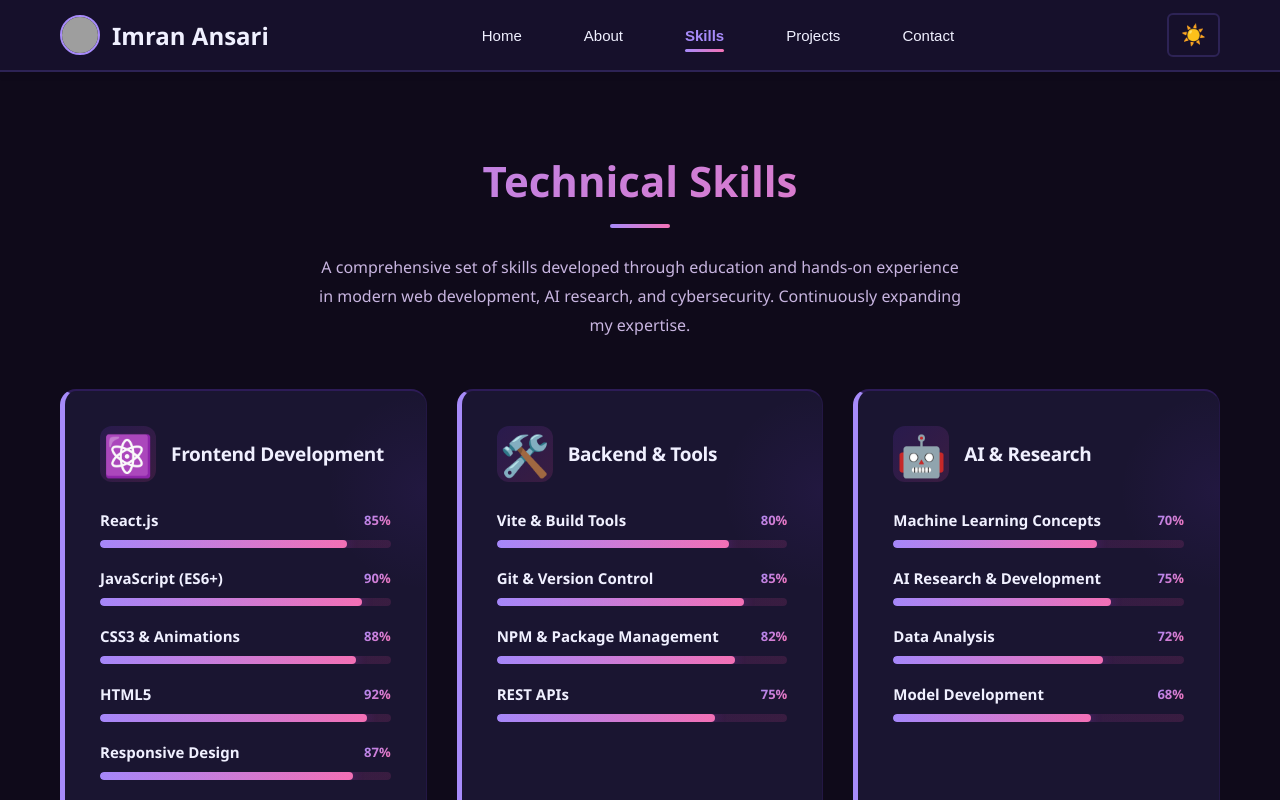
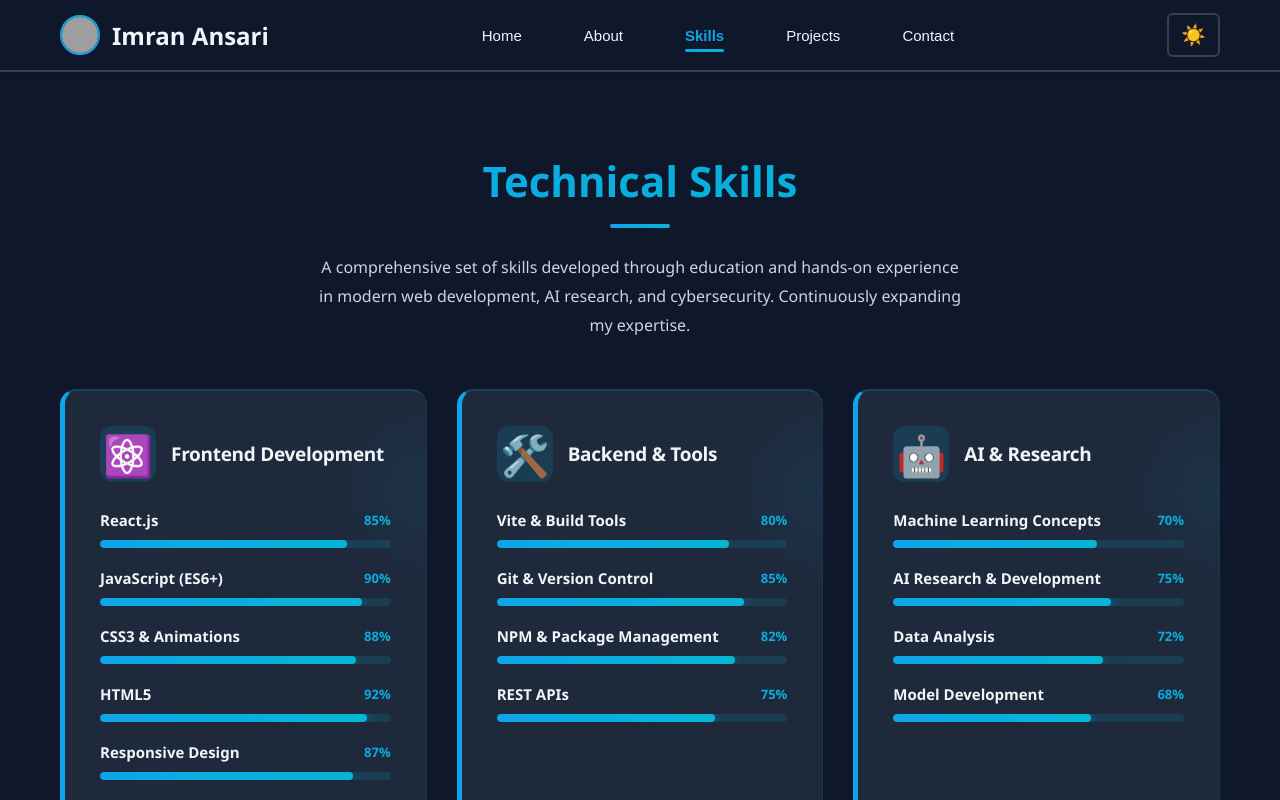
Before and after one commit to imran-0101/MyProfile, a React (Vite) app: page / in a window 1280 px wide. Both pictures are taken after a click on the button "Skills". Shown: the top 800 px of the page. Built offline with nearby package versions, Linux system fonts and the light colour scheme; grey boxes are pictures that could not be loaded.

Commit message:
[changes in colour]

```diff
--- a/src/components/Header.css
+++ b/src/components/Header.css
@@ -48,7 +48,7 @@
 
 .profile-photo:hover {
   transform: scale(1.1);
-  box-shadow: 0 0 12px rgba(124, 58, 237, 0.6);
+  box-shadow: 0 0 12px rgba(14, 165, 233, 0.6);
 }
 
 .nav {
@@ -73,7 +73,7 @@
 
 .nav-link:hover {
   color: var(--accent-primary);
-  background-color: rgba(124, 58, 237, 0.08);
+  background-color: rgba(14, 165, 233, 0.08);
 }
 
 .nav-link.active {
@@ -104,9 +104,9 @@
 }
 
 .theme-toggle:hover {
-  border-color: #4ecdc4;
+  border-color: var(--accent-primary);
   transform: scale(1.1) rotate(20deg);
-  box-shadow: 0 0 12px rgba(78, 205, 196, 0.3);
+  box-shadow: 0 0 12px rgba(14, 165, 233, 0.3);
 }
 
 @media (max-width: 768px) {
--- a/src/components/Hero.css
+++ b/src/components/Hero.css
@@ -1,5 +1,5 @@
 .hero {
-  background: linear-gradient(135deg, var(--secondary-bg) 0%, rgba(124, 58, 237, 0.05) 100%);
+  background: linear-gradient(135deg, var(--secondary-bg) 0%, rgba(14, 165, 233, 0.05) 100%);
   padding: 60px 20px;
   min-height: 600px;
   display: flex;
@@ -43,7 +43,7 @@
   border-radius: 50%;
   border: 4px solid var(--accent-primary);
   object-fit: cover;
-  box-shadow: 0 10px 40px rgba(124, 58, 237, 0.3);
+  box-shadow: 0 10px 40px rgba(14, 165, 233, 0.3);
   animation: float 3s ease-in-out infinite;
 }
 
@@ -122,16 +122,16 @@
 }
 
 .stat:hover {
-  border-color: #4ecdc4;
+  border-color: var(--accent-primary);
   transform: translateY(-5px);
-  box-shadow: 0 8px 16px rgba(78, 205, 196, 0.2);
+  box-shadow: 0 8px 16px rgba(14, 165, 233, 0.2);
 }
 
 .stat-number {
   display: block;
   font-size: 28px;
   font-weight: bold;
-  color: #4ecdc4;
+  color: var(--accent-primary);
   margin-bottom: 5px;
 }
 
@@ -163,24 +163,24 @@
 }
 
 .btn-primary {
-  background: linear-gradient(135deg, #4ecdc4 0%, #45b7d1 100%);
+  background: linear-gradient(135deg, var(--accent-primary) 0%, var(--accent-secondary) 100%);
   color: white;
-  box-shadow: 0 4px 15px rgba(78, 205, 196, 0.3);
+  box-shadow: 0 4px 15px rgba(14, 165, 233, 0.3);
 }
 
 .btn-primary:hover {
   transform: translateY(-3px);
-  box-shadow: 0 8px 25px rgba(78, 205, 196, 0.4);
+  box-shadow: 0 8px 25px rgba(14, 165, 233, 0.4);
 }
 
 .btn-secondary {
-  border: 2px solid #4ecdc4;
-  color: #4ecdc4;
+  border: 2px solid var(--accent-primary);
+  color: var(--accent-primary);
   background-color: transparent;
 }
 
 .btn-secondary:hover {
-  background-color: #4ecdc4;
+  background-color: var(--accent-primary);
   color: white;
   transform: translateY(-3px);
 }
@@ -233,28 +233,28 @@
 }
 
 .card-1 {
-  background: linear-gradient(135deg, #ff6b6b, #ff8787);
+  background: linear-gradient(135deg, #3b82f6, #1d4ed8);
   top: 20px;
   left: 0;
   animation-delay: 0s;
 }
 
 .card-2 {
-  background: linear-gradient(135deg, #4ecdc4, #45b7d1);
+  background: linear-gradient(135deg, #0ea5e9, #06b6d4);
   top: 120px;
   right: 0;
   animation-delay: 0.5s;
 }
 
 .card-3 {
-  background: linear-gradient(135deg, #96ceb4, #88d498);
+  background: linear-gradient(135deg, #10b981, #059669);
   bottom: 100px;
   left: 30px;
   animation-delay: 1s;
 }
 
 .card-4 {
-  background: linear-gradient(135deg, #ffeaa7, #fdcb6e);
+  background: linear-gradient(135deg, #f59e0b, #d97706);
   bottom: 30px;
   right: 20px;
   animation-delay: 1.5s;
--- a/src/index.css
+++ b/src/index.css
@@ -5,31 +5,31 @@
 }
 
 html {
-  --primary-bg: #f8f6ff;
-  --primary-text: #1a1a2e;
-  --secondary-bg: #ede7f6;
-  --secondary-text: #555d7b;
-  --border-color: #d8cef5;
+  --primary-bg: #f9fafb;
+  --primary-text: #111827;
+  --secondary-bg: #f3f4f6;
+  --secondary-text: #6b7280;
+  --border-color: #e5e7eb;
   --header-bg: #ffffff;
-  --footer-bg: #f0ebf8;
+  --footer-bg: #f9fafb;
   --input-bg: #ffffff;
-  --accent-primary: #7c3aed;
-  --accent-secondary: #ec4899;
-  --accent-tertiary: #06b6d4;
+  --accent-primary: #0ea5e9;
+  --accent-secondary: #06b6d4;
+  --accent-tertiary: #10b981;
 }
 
 html.dark-mode {
-  --primary-bg: #0f0a1a;
-  --primary-text: #f0f0ff;
-  --secondary-bg: #1a1531;
-  --secondary-text: #c8b5e0;
-  --border-color: #2d2355;
-  --header-bg: #16102b;
-  --footer-bg: #0f0a1a;
-  --input-bg: #1f1a35;
-  --accent-primary: #a78bfa;
-  --accent-secondary: #f472b6;
-  --accent-tertiary: #22d3ee;
+  --primary-bg: #0f172a;
+  --primary-text: #f1f5f9;
+  --secondary-bg: #1e293b;
+  --secondary-text: #cbd5e1;
+  --border-color: #334155;
+  --header-bg: #0f172a;
+  --footer-bg: #0f172a;
+  --input-bg: #1e293b;
+  --accent-primary: #0ea5e9;
+  --accent-secondary: #06b6d4;
+  --accent-tertiary: #10b981;
 }
 
 body {
--- a/src/pages/About.css
+++ b/src/pages/About.css
@@ -105,7 +105,7 @@
 
 .timeline-item:hover {
   transform: translateX(5px);
-  box-shadow: 0 4px 12px rgba(124, 58, 237, 0.15);
+  box-shadow: 0 4px 12px rgba(14, 165, 233, 0.15);
 }
 
 .timeline-marker {
@@ -154,13 +154,13 @@
   padding: 25px;
   border-radius: 8px;
   text-align: center;
-  border-top: 4px solid #4ecdc4;
+  border-top: 4px solid var(--accent-primary);
   transition: all 0.3s ease;
 }
 
 .award-card:hover {
   transform: translateY(-8px);
-  box-shadow: 0 8px 16px rgba(78, 205, 196, 0.2);
+  box-shadow: 0 8px 16px rgba(14, 165, 233, 0.2);
 }
 
 .award-icon {
@@ -193,12 +193,12 @@
   background-color: var(--primary-bg);
   padding: 20px;
   border-radius: 8px;
-  border-left: 4px solid #45b7d1;
+  border-left: 4px solid var(--accent-secondary);
   transition: all 0.3s ease;
 }
 
 .skill-category:hover {
-  box-shadow: 0 4px 12px rgba(78, 205, 196, 0.15);
+  box-shadow: 0 4px 12px rgba(14, 165, 233, 0.15);
   transform: translateY(-5px);
 }
 
@@ -223,7 +223,7 @@
   content: '▸';
   position: absolute;
   left: 0;
-  color: #45b7d1;
+  color: var(--accent-secondary);
   font-weight: bold;
 }
 
@@ -254,13 +254,13 @@
   background-color: var(--primary-bg);
   padding: 25px;
   border-radius: 8px;
-  border: 2px solid #4ecdc4;
+  border: 2px solid var(--accent-primary);
 }
 
 .connect h2 {
   border-left: none;
   padding-left: 0;
-  color: #4ecdc4;
+  color: var(--accent-primary);
 }
 
 .connect p {
--- a/src/pages/Contact.css
+++ b/src/pages/Contact.css
@@ -82,8 +82,8 @@
 .form-group input:focus,
 .form-group textarea:focus {
   outline: none;
-  border-color: #4ecdc4;
-  box-shadow: 0 0 0 3px rgba(78, 205, 196, 0.1);
+  border-color: var(--accent-primary);
+  box-shadow: 0 0 0 3px rgba(14, 165, 233, 0.1);
   transform: translateY(-2px);
 }
 
@@ -95,7 +95,7 @@
 .submit-btn {
   width: 100%;
   padding: 12px 24px;
-  background-color: #4ecdc4;
+  background-color: var(--accent-primary);
   color: white;
   border: none;
   border-radius: 4px;
@@ -106,7 +106,7 @@
 }
 
 .submit-btn:hover {
-  background-color: #45b7d1;
+  background-color: var(--accent-secondary);
   transform: translateY(-2px);
   box-shadow: 0 4px 8px rgba(0, 0, 0, 0.2);
 }
--- a/src/pages/Projects.css
+++ b/src/pages/Projects.css
@@ -51,7 +51,7 @@
   background: linear-gradient(135deg, var(--accent-primary) 0%, var(--accent-secondary) 100%);
   border-color: var(--accent-primary);
   color: white;
-  box-shadow: 0 4px 12px rgba(124, 58, 237, 0.3);
+  box-shadow: 0 4px 12px rgba(14, 165, 233, 0.3);
 }
 
 .projects-grid {
@@ -83,11 +83,11 @@
 .project-card:hover {
   transform: translateY(-10px);
   border-color: var(--accent-primary);
-  box-shadow: 0 15px 40px rgba(124, 58, 237, 0.2);
+  box-shadow: 0 15px 40px rgba(14, 165, 233, 0.2);
 }
 
 .project-image {
-  background: linear-gradient(135deg, rgba(124, 58, 237, 0.1) 0%, rgba(236, 72, 153, 0.1) 100%);
+  background: linear-gradient(135deg, rgba(14, 165, 233, 0.1) 0%, rgba(6, 182, 212, 0.1) 100%);
   height: 180px;
   display: flex;
   align-items: center;
@@ -163,24 +163,24 @@
 }
 
 .project-link.github {
-  border-color: #4ecdc4;
-  color: #4ecdc4;
+  border-color: var(--accent-primary);
+  color: var(--accent-primary);
   background-color: transparent;
 }
 
 .project-link.github:hover {
-  background-color: #4ecdc4;
+  background-color: var(--accent-primary);
   color: white;
 }
 
 .project-link.live {
-  border-color: #45b7d1;
-  color: #45b7d1;
+  border-color: var(--accent-secondary);
+  color: var(--accent-secondary);
   background-color: transparent;
 }
 
 .project-link.live:hover {
-  background-color: #45b7d1;
+  background-color: var(--accent-secondary);
   color: white;
 }
 
--- a/src/pages/Skills.css
+++ b/src/pages/Skills.css
@@ -53,9 +53,9 @@
   padding: 35px;
   border-radius: 16px;
   border-left: 5px solid var(--accent-primary);
-  border-top: 2px solid rgba(124, 58, 237, 0.2);
-  border-right: 1px solid rgba(124, 58, 237, 0.1);
-  border-bottom: 1px solid rgba(124, 58, 237, 0.1);
+  border-top: 2px solid rgba(14, 165, 233, 0.2);
+  border-right: 1px solid rgba(14, 165, 233, 0.1);
+  border-bottom: 1px solid rgba(14, 165, 233, 0.1);
   transition: all 0.4s cubic-bezier(0.4, 0, 0.2, 1);
   animation: fadeInUp 0.6s ease-out;
   position: relative;
@@ -68,7 +68,7 @@
   right: -100px;
   width: 200px;
   height: 200px;
-  background: radial-gradient(circle, rgba(124, 58, 237, 0.08) 0%, transparent 70%);
+  background: radial-gradient(circle, rgba(14, 165, 233, 0.08) 0%, transparent 70%);
   border-radius: 50%;
   pointer-events: none;
 }
@@ -86,9 +86,9 @@
 
 .skill-card:hover {
   transform: translateY(-12px);
-  box-shadow: 0 20px 40px rgba(124, 58, 237, 0.2);
+  box-shadow: 0 20px 40px rgba(14, 165, 233, 0.2);
   border-left-color: var(--accent-secondary);
-  border-top-color: rgba(236, 72, 153, 0.3);
+  border-top-color: rgba(6, 182, 212, 0.3);
 }
 
 .skill-header {
@@ -107,13 +107,13 @@
   justify-content: center;
   width: 56px;
   height: 56px;
-  background: linear-gradient(135deg, rgba(124, 58, 237, 0.15) 0%, rgba(236, 72, 153, 0.15) 100%);
+  background: linear-gradient(135deg, rgba(14, 165, 233, 0.15) 0%, rgba(6, 182, 212, 0.15) 100%);
   border-radius: 12px;
   transition: all 0.3s ease;
 }
 
 .skill-card:hover .skill-icon {
-  background: linear-gradient(135deg, rgba(124, 58, 237, 0.25) 0%, rgba(236, 72, 153, 0.25) 100%);
+  background: linear-gradient(135deg, rgba(14, 165, 233, 0.25) 0%, rgba(6, 182, 212, 0.25) 100%);
   transform: scale(1.1) rotate(5deg);
 }
 
@@ -162,7 +162,7 @@
 .progress-bar {
   width: 100%;
   height: 8px;
-  background: linear-gradient(90deg, rgba(124, 58, 237, 0.1) 0%, rgba(236, 72, 153, 0.1) 100%);
+  background: linear-gradient(90deg, rgba(14, 165, 233, 0.1) 0%, rgba(6, 182, 212, 0.1) 100%);
   border-radius: 4px;
   overflow: hidden;
   position: relative;
@@ -175,7 +175,7 @@
   left: 0;
   right: 0;
   bottom: 0;
-  background: linear-gradient(90deg, rgba(124, 58, 237, 0.05) 0%, rgba(236, 72, 153, 0.05) 100%);
+  background: linear-gradient(90deg, rgba(14, 165, 233, 0.05) 0%, rgba(6, 182, 212, 0.05) 100%);
   border-radius: 4px;
 }
 
@@ -184,16 +184,16 @@
   background: linear-gradient(90deg, var(--accent-primary) 0%, var(--accent-secondary) 100%);
   transition: width 1.2s cubic-bezier(0.4, 0, 0.2, 1);
   border-radius: 4px;
-  box-shadow: 0 0 12px rgba(124, 58, 237, 0.4);
+  box-shadow: 0 0 12px rgba(14, 165, 233, 0.4);
 }
 
 /* Other Skills Section */
 .other-skills {
-  background: linear-gradient(135deg, var(--secondary-bg) 0%, rgba(124, 58, 237, 0.05) 100%);
+  background: linear-gradient(135deg, var(--secondary-bg) 0%, rgba(14, 165, 233, 0.05) 100%);
   padding: 50px 40px;
   border-radius: 16px;
   margin-bottom: 60px;
-  border: 1px solid rgba(124, 58, 237, 0.15);
+  border: 1px solid rgba(14, 165, 233, 0.15);
   backdrop-filter: blur(10px);
 }
 
@@ -233,7 +233,7 @@
   cursor: pointer;
   position: relative;
   overflow: hidden;
-  box-shadow: 0 4px 12px rgba(124, 58, 237, 0.25);
+  box-shadow: 0 4px 12px rgba(14, 165, 233, 0.25);
 }
 
 .skill-badge::before {
@@ -256,7 +256,7 @@
 
 .skill-badge:hover {
   transform: translateY(-5px) scale(1.05);
-  box-shadow: 0 8px 20px rgba(124, 58, 237, 0.35);
+  box-shadow: 0 8px 20px rgba(14, 165, 233, 0.35);
 }
 
 /* Certifications Section */
@@ -289,7 +289,7 @@
 }
 
 .cert-item {
-  background: linear-gradient(135deg, var(--secondary-bg) 0%, rgba(124, 58, 237, 0.05) 100%);
+  background: linear-gradient(135deg, var(--secondary-bg) 0%, rgba(14, 165, 233, 0.05) 100%);
   padding: 35px 28px;
   border-radius: 16px;
   border-top: 3px solid transparent;
@@ -318,7 +318,7 @@
 
 .cert-item:hover {
   transform: translateY(-15px);
-  box-shadow: 0 20px 40px rgba(124, 58, 237, 0.2);
+  box-shadow: 0 20px 40px rgba(14, 165, 233, 0.2);
 }
 
 .cert-icon {
```
